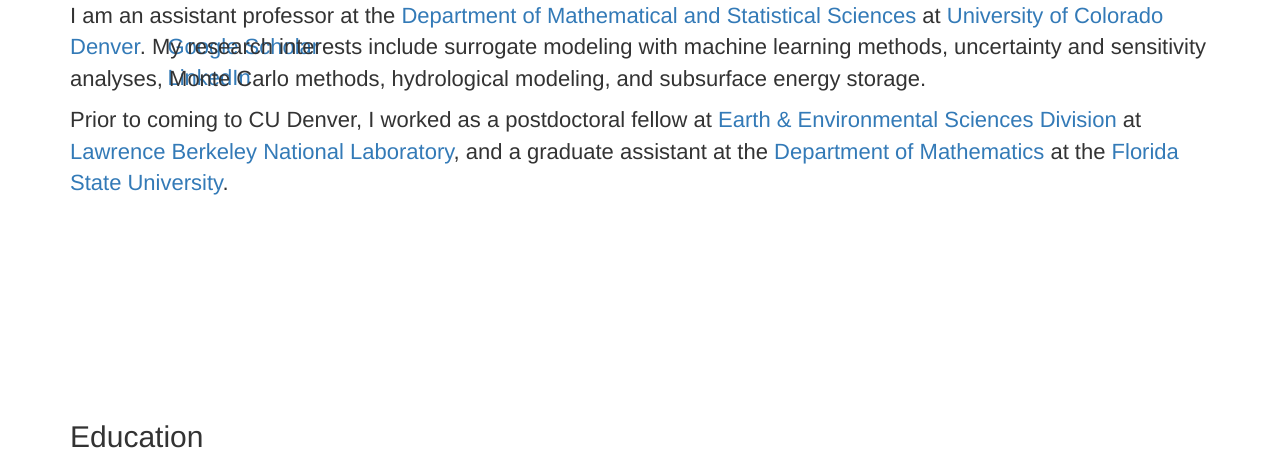
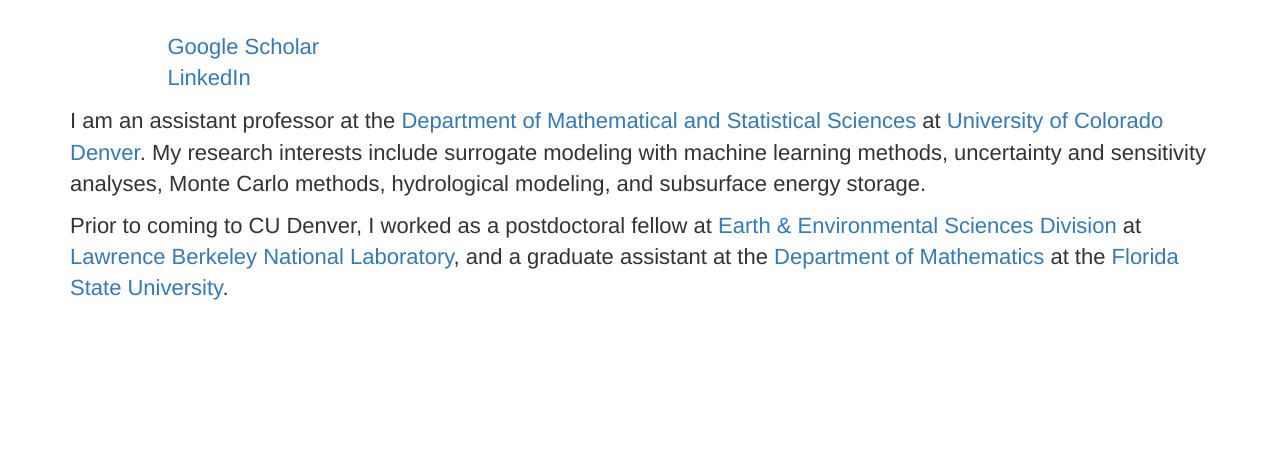
Before and after one commit to YaningLiuCUDenver/YaningLiuCUDenver.github.io, a plain HTML site: page index.html in a window 1280 px wide. Shown: the part 475-935 px from the top of the page. Drawn offline with nearby package versions, Linux system fonts and the light colour scheme.

Commit message:
removed negative margin top

```diff
--- a/index.html
+++ b/index.html
@@ -77,7 +77,7 @@
               <dd><a href="https://www.linkedin.com/in/yaning-liu-0aab7a122">LinkedIn</a></dd>
             </div>
 
-            <div class="col-md-12" style="margin-top:-8%; height: 50vh" text-align:justify">
+            <div class="col-md-12" style="margin-top:1%; height: 50vh" text-align:justify">
               <p style="font-size:22px">I am an assistant professor at the
                 <a href="https://clas.ucdenver.edu/mathematical-and-statistical-sciences/">Department of Mathematical
                 and Statistical Sciences</a> at <a href="https://www.ucdenver.edu/">University of Colorado Denver</a>.
```
